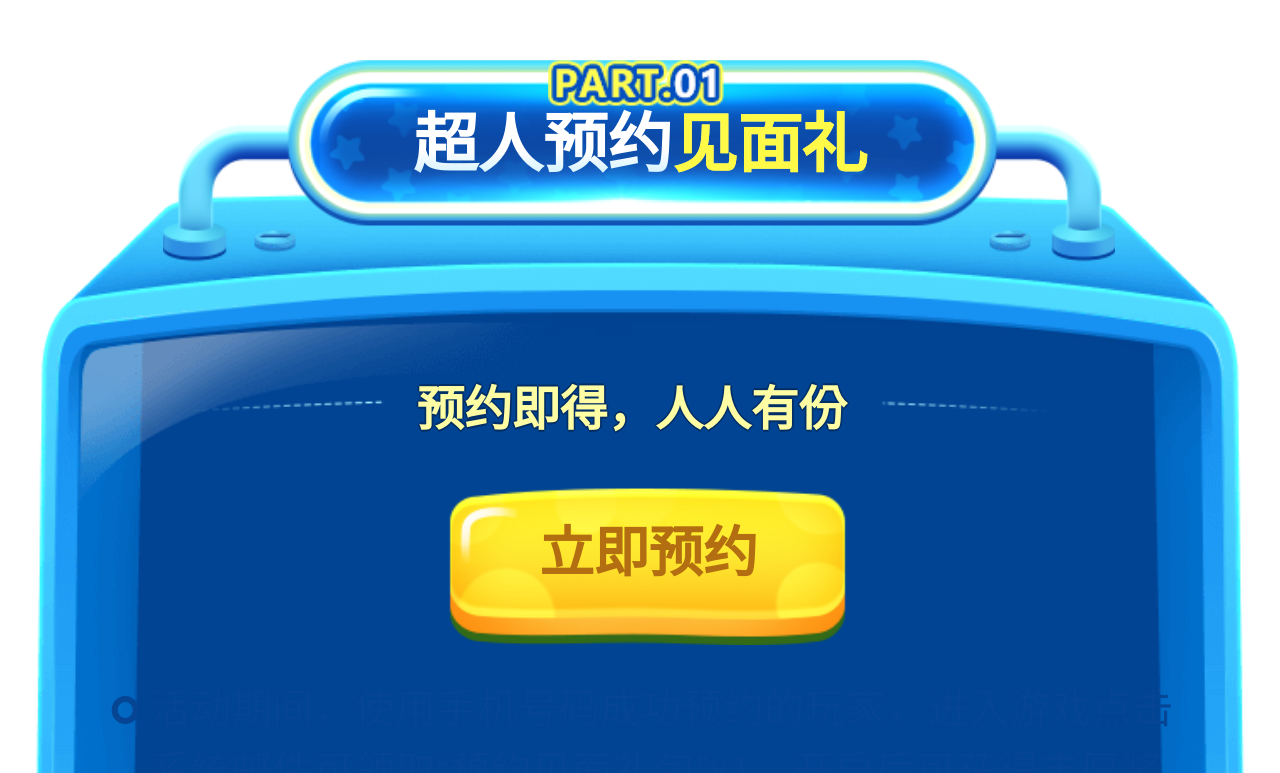
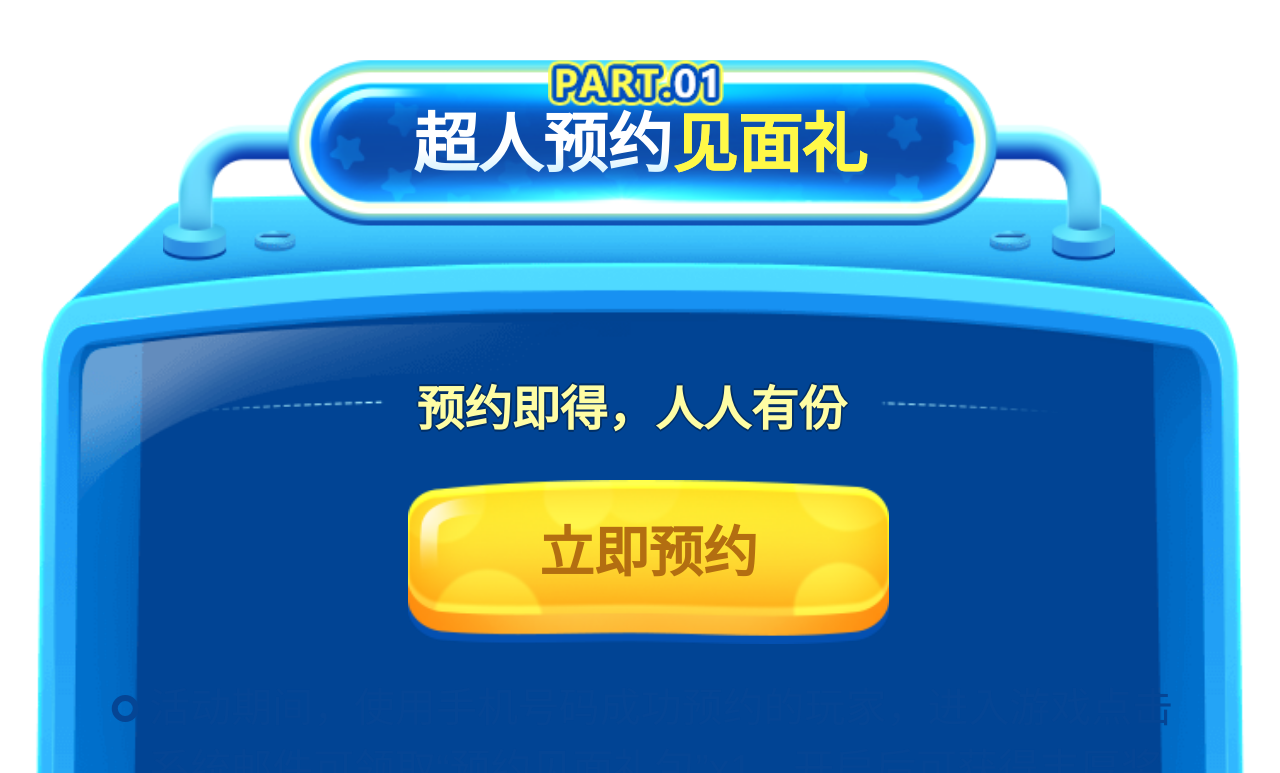
Before and after one commit to lrlee/vue-ssr-nuxt, a Nuxt app: page /m/guide/components/Part1 in a window 1280 px wide. Shown: the part 179-952 px from the top of the page. Built offline with nearby package versions, Linux system fonts and the light colour scheme.

Commit message:
修改part1预约按钮图片

```diff
--- a/src/pages/m/guide/components/Part1.vue
+++ b/src/pages/m/guide/components/Part1.vue
@@ -187,9 +187,9 @@ export default {
     justify-content: center;
     margin-top: -15 * @vw;
     .book-btn {
-      width: 238 * @vw;
-      height: 97 * @vw;
-      background: url('~assets/images/guide/m/btn_book_normal.png') no-repeat;
+      width: 282 * @vw;
+      height: 96 * @vw;
+      background: url('~assets/images/guide/m/btn_book_normal_part1.png') no-repeat;
       background-size: contain;
       text-align: center;
       line-height: 87 * @vw;
@@ -198,10 +198,10 @@ export default {
       font-weight: bold;
       &::after {
         content: '';
-        background-image: url('~assets/images/guide/m/btn_book_tap.png');
+        background-image: url('~assets/images/guide/m/btn_book_tap_part1.png');
       }
       &:active {
-        background-image: url('~assets/images/guide/m/btn_book_tap.png');
+        background-image: url('~assets/images/guide/m/btn_book_tap_part1.png');
       }
     }
   }
```
Also changed, not shown: src/assets/images/guide/m/btn_book_normal_part1.png (added), src/assets/images/guide/m/btn_book_tap_part1.png (added).
